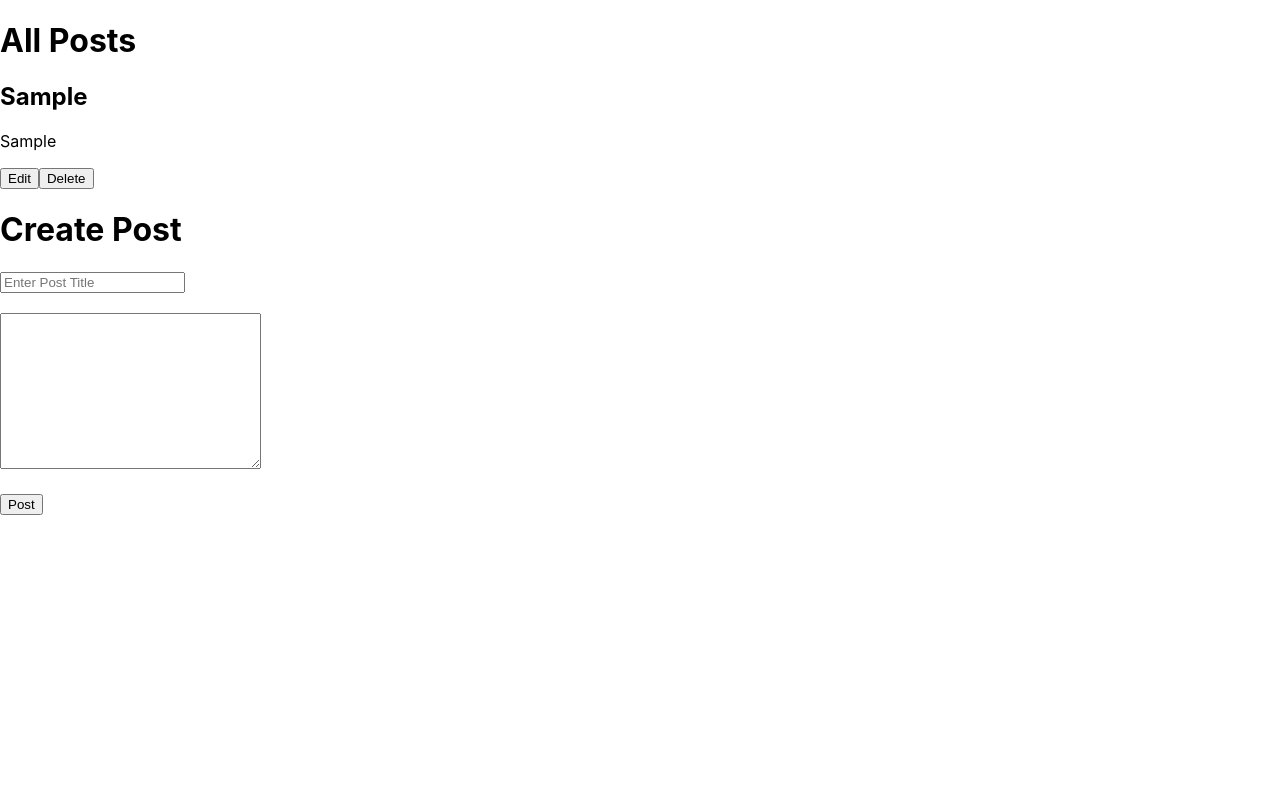
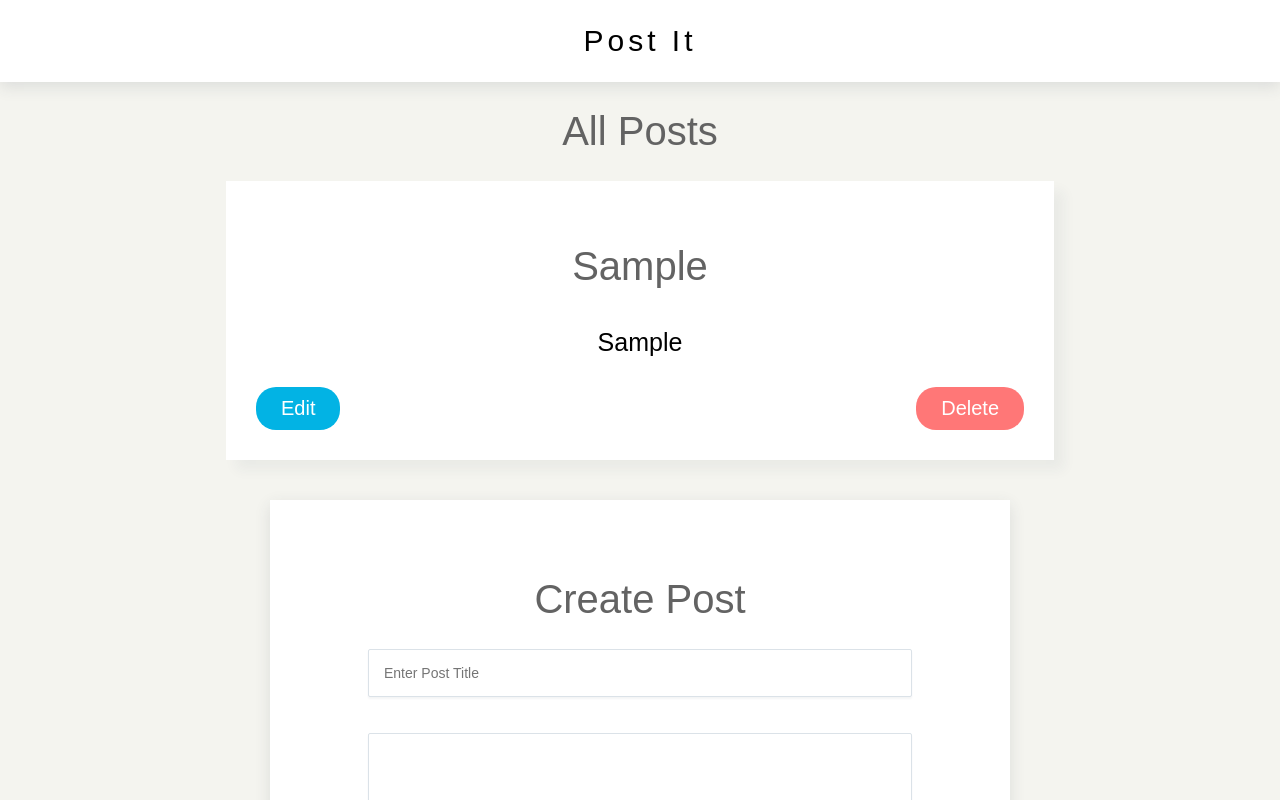
Before and after one commit to LucasBKing/redux, a React (Create React App) app: page / in a window 1280 px wide. Both pictures are taken after typing "Sample", "Sample" into the empty fields and a click on the button "Post". Shown: the top 800 px of the page. Built offline with nearby package versions, Linux system fonts and the light colour scheme.

Commit message:
updating the css file

```diff
--- a/src/App.js
+++ b/src/App.js
@@ -6,6 +6,9 @@
   render() {
     return (
       <div className="App">
+        <div className="navbar">
+          <h2 className="center ">Post It</h2>
+        </div>
         <AllPost />
         <PostForm />
       </div>
--- a/src/components/AllPost.js
+++ b/src/components/AllPost.js
@@ -7,7 +7,7 @@
     render() {
         return (
             <div>
-                <h1>All Posts</h1>
+                <h1 className="post_heading">All Posts</h1>
                 {this.props.posts.map((post) => (
                     <div key={post.id}>
                         {post.editing ? <EditComponent post={post} key={post.id} /> : <Post key={post.id} post={post} /> }
--- a/src/components/EditComponent.js
+++ b/src/components/EditComponent.js
@@ -14,8 +14,8 @@
     }
     render() {
         return (
-            <div>
-                <form onSubmit={this.handleEdit}>
+            <div key={this.props.post.id} className="post">
+                <form className="form" onSubmit={this.handleEdit}>
                     <input required type="text" ref={(input) => this.getTitle = input}
                     defaultValue={this.props.post.title} placeholder="Enter Post Title" /><br /><br />
                     <textarea required rows="5" ref={(input) => this.getMessage = input}
--- a/src/components/Post.js
+++ b/src/components/Post.js
@@ -4,11 +4,13 @@
 class Post extends Component {
     render() {
         return (
-            <div>
-                <h2>{this.props.post.title}</h2>
-                <p>{this.props.post.msg}</p>
-                <button onClick={() => this.props.dispatch({type: 'EDIT_POST', id: this.props.post.id})}>Edit</button>
-                <button onClick={() => this.props.dispatch({type: 'DELETE_POST', id: this.props.post.id})}>Delete</button>
+            <div className="post">
+                <h2 className="post_title">{this.props.post.title}</h2>
+                <p className="post_message">{this.props.post.msg}</p>
+                <div className="control-buttons">
+                    <button className="edit" onClick={() => this.props.dispatch({type: 'EDIT_POST', id: this.props.post.id})}>Edit</button>
+                    <button className="delete" onClick={() => this.props.dispatch({type: 'DELETE_POST', id: this.props.post.id})}>Delete</button>
+                </div>
             </div>
         )
     }
--- a/src/components/PostForm.js
+++ b/src/components/PostForm.js
@@ -22,9 +22,9 @@
     }
     render() {
         return (
-            <div>
-                <h1>Create Post</h1>
-                <form onSubmit={this.handleSubmit}>
+            <div className="post-container">
+                <h1 className="post_heading">Create Post</h1>
+                <form className="form" onSubmit={this.handleSubmit}>
                     <input required type="text" ref={(input) => this.getTitle = input} placeholder="Enter Post Title" /><br /><br />
                     <textarea required cols="30" ref={(input) => this.getMessage = input} rows="10"></textarea><br /><br />
                     <button>Post</button>
--- a/src/index.css
+++ b/src/index.css
@@ -1,14 +1,175 @@
 body {
   margin: 0;
   padding: 0;
-  font-family: -apple-system, BlinkMacSystemFont, "Segoe UI", "Roboto", "Oxygen",
-    "Ubuntu", "Cantarell", "Fira Sans", "Droid Sans", "Helvetica Neue",
-    sans-serif;
+  font-family: 'Work Sans',sans-serif;
   -webkit-font-smoothing: antialiased;
   -moz-osx-font-smoothing: grayscale;
+  background:#f4f4ef;
+}
+
+.center {
+  text-align: center;
 }
 
 code {
   font-family: source-code-pro, Menlo, Monaco, Consolas, "Courier New",
     monospace;
 }
+
+/* Navigation */
+
+
+.navbar {
+  background:#fff;
+  text-align:center;
+  padding:1.5rem 0;
+  width:100%;
+  display:flex;
+  justify-content: center;
+  align-items: center;
+  box-shadow:0 5px 15px 0 rgba(46, 61, 73, 0.12);
+}
+
+
+.navbar h2 {
+  margin:0;
+  font-weight:200;
+  font-size:30px;
+  letter-spacing: 4px;
+  font-family:'Work Sans',sans-serif;
+}
+
+/* Post Styles */
+.post-container {
+  background:#fff;
+  padding:50px;
+  width:50%;
+  margin:40px auto;
+  box-shadow:0 5px 15px 0 rgba(46, 61, 73, 0.12);
+  font-family:'Work Sans',sans-serif;
+}
+
+.post_heading {
+  text-align:center;
+  font-weight:400;
+  font-size:40px;
+  color:#636363;
+}
+
+.form {
+  display:flex;
+  flex-direction: column;
+  justify-content: center;
+  align-items: center;
+}
+
+.form input {
+  height:44px;
+  padding-left:15px;
+  padding-right:15px;
+  border: 1px solid #dbe2e8;
+  font-size:14px;
+  border-radius:2px;
+  color:#636363;
+  box-shadow: 0 2px 2px 0 rgba(46, 60, 73, 0.05);
+  outline:none;
+  width:80%;
+}
+
+.form textarea {
+  width:80%;
+  max-width:80%;
+  padding-left:15px;
+  padding-right:15px;
+  padding-top:15px;
+  border: 1px solid #dbe2e8;
+  font-size:14px;
+  border-radius:2px;
+  color:#636363;
+  font-family: 'Work Sans,',sans-serif;
+  box-shadow: 0 2px 2px 0 rgba(46, 60, 73, 0.05);
+  outline:none;
+}
+
+/* All Posts */
+
+
+.all_post_heading {
+  text-align:center;
+  font-weight:400;
+  font-size:40px;
+  color:#636363;
+  word-wrap: break-word;
+}
+
+
+.post {
+  background:#fff;
+  width:60%;
+  margin:0 auto;
+  padding:30px;
+  margin-bottom:20px;
+  box-shadow: 10px 10px 12px 0 rgba(46, 60, 73, 0.05);
+}
+
+
+.form button {
+  background:#02b3e4;
+  padding:15px 40px;
+  text-align: center;
+  color:#fff;
+  font-family:'Work Sans',sans-serif;
+  border-radius:4px;
+  border:none;
+  font-size:20px;
+}
+
+
+.post_title {
+  text-align:center;
+  font-weight:400;
+  font-size:40px;
+  color:#636363;
+  word-wrap: break-word;
+}
+
+
+.post_message {
+  font-size:25px;
+  font-weight: 200;
+  line-height: 2.5rem;
+  text-align:center;
+  word-wrap: break-word;
+}
+
+
+.control-buttons {
+  display:flex;
+}
+
+
+.delete {
+  background: #ff7777;
+  border:none;
+  text-align: center;
+  font-size:20px;
+  padding:10px 25px;
+  border-radius:20px;
+  cursor:pointer;
+  outline: none;
+  color:#fff;
+}
+
+
+.edit {
+  background:#02b3e4;;
+  border:none;
+  text-align: center;
+  font-size:20px;
+  padding:10px 25px;
+  border-radius:20px;
+  cursor:pointer;
+  margin-right:auto;
+  outline: none;
+  color:#fff;
+}
```
